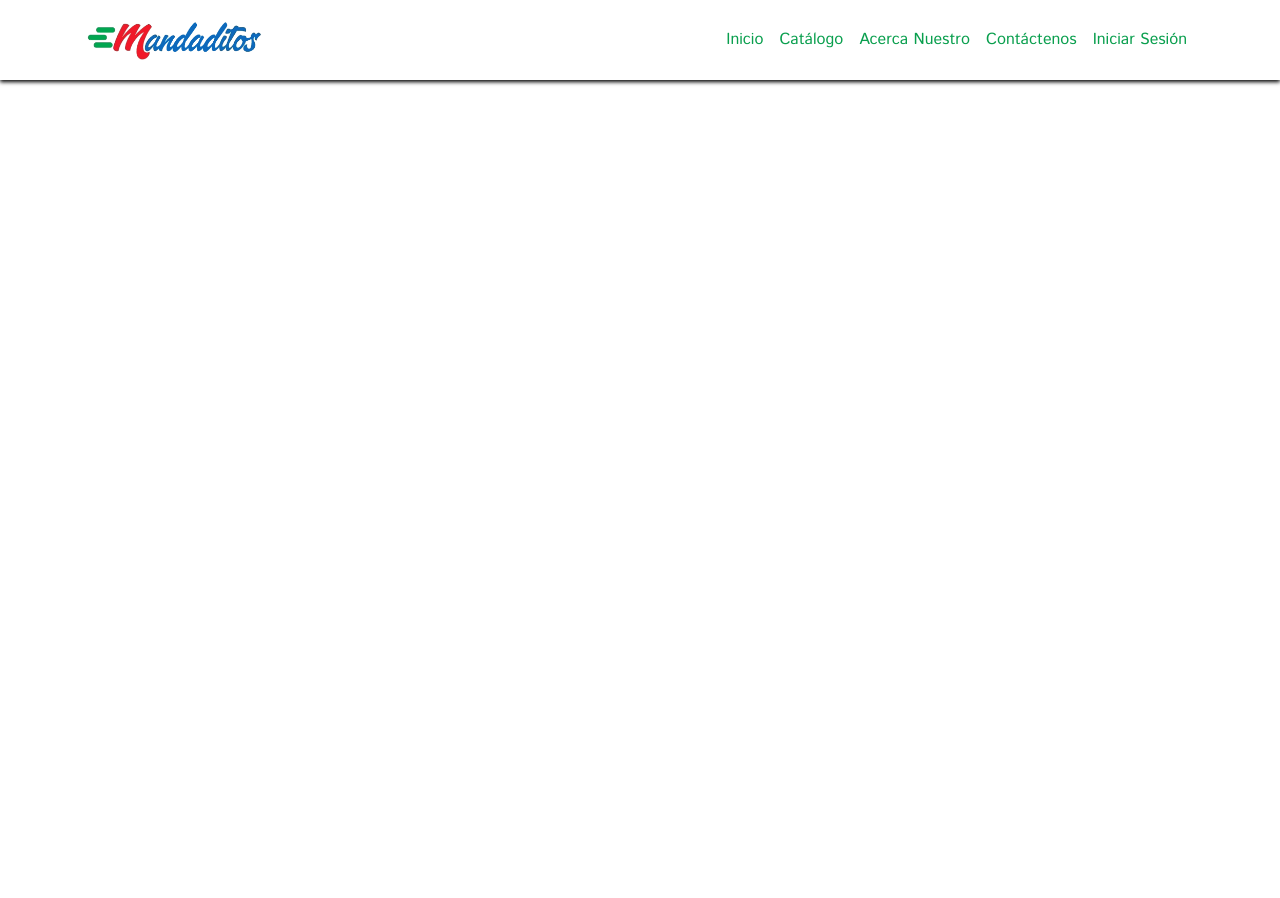
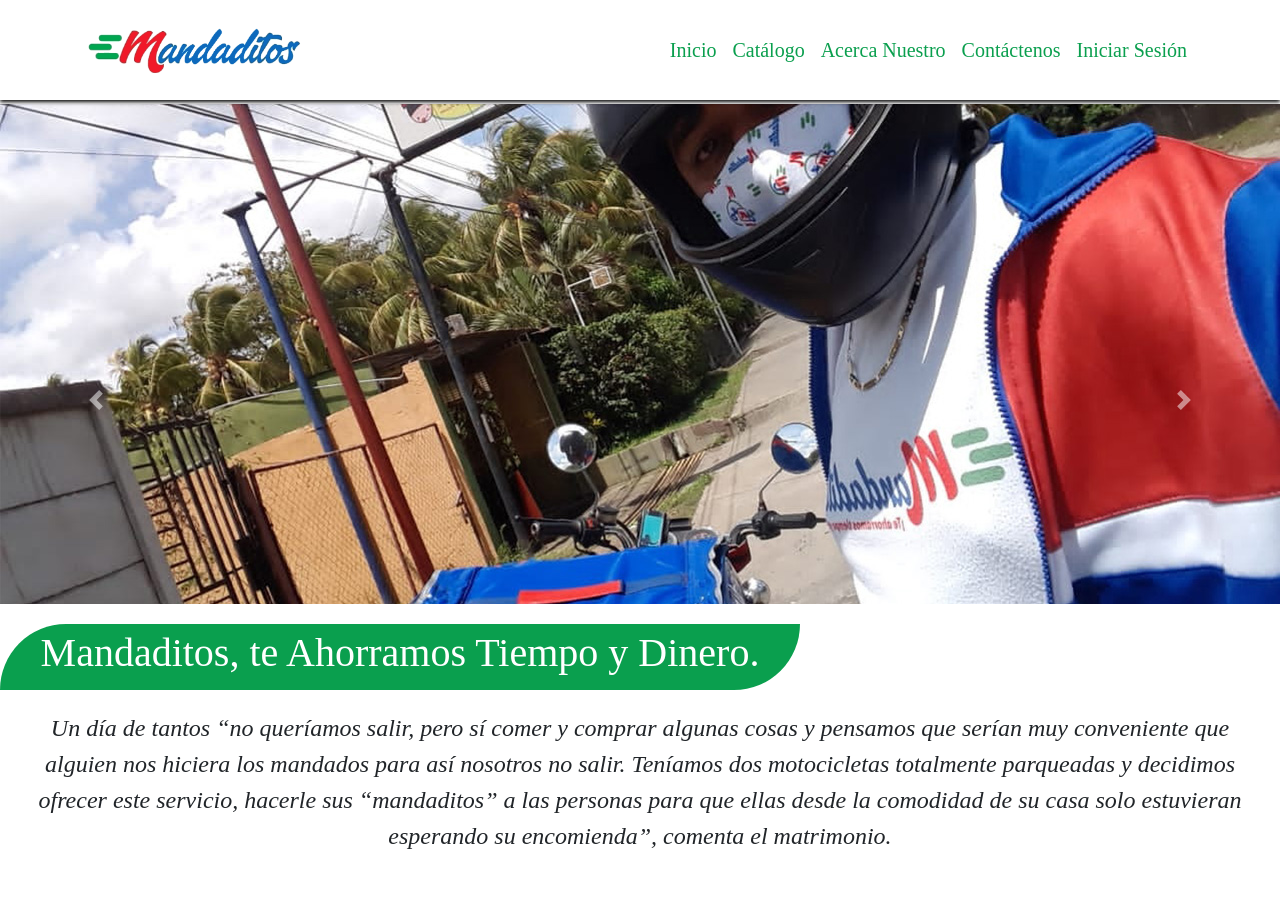
Before and after one commit to CheloB21/Desarrollo, a PHP site: page / in a window 1280 px wide. Before the commit the page ends 85 px from the top, so only its background shows below. Run offline with PHP 8.4, Linux system fonts and the light colour scheme; some libraries are stand-ins or nearby versions.

Commit message:
Se agrego carrusel

```diff
--- a/Index.html
+++ b/Index.html
@@ -22,7 +22,7 @@
 </head>
 
 <body>
-    <nav id="menu" class="navbar navbar-expand-lg navbar-light bg.light">
+    <nav id="menu" class="navbar navbar-expand-lg navbar-light bg.light fixed-top">
         <div class="container">
             <a class="navbar-brand" href="#"><img src="Imagenes/Logo.png" class="Logo" alt="Logotipo"></a>
             <button class="navbar-toggler" type="button" data-toggle="collapse" data-target="#navbarSupportedContent"
@@ -51,6 +51,59 @@
         </div>
     </nav>
 
+    <div id="carouselExampleControls" class="carousel slide topmargin-lg" data-ride="carousel">
+        <div class="carousel-inner">
+          <div class="carousel-item active">
+            <img class="d-block w-100 largofotos" src="Imagenes/carrusel1.jpg" alt="First slide">
+          </div>
+          <div class="carousel-item">
+            <img class="d-block w-100 largofotos" src="Imagenes/Carrusel2.jpg" alt="Second slide">
+          </div>
+          <div class="carousel-item">
+            <img class="d-block w-100 largofotos" src="Imagenes/Carrusel3.jpg" alt="Third slide">
+          </div>
+        </div>
+        <div class="carousel-item">
+            <img class="d-block w-100 largofotos" src="Imagenes/Carrusel4.jpeg" alt="Fourth slide">
+          </div>
+        </div>
+        <a class="carousel-control-prev" href="#carouselExampleControls" role="button" data-slide="prev">
+          <span class="carousel-control-prev-icon" aria-hidden="true"></span>
+          <span class="sr-only">Previous</span>
+        </a>
+        <a class="carousel-control-next" href="#carouselExampleControls" role="button" data-slide="next">
+          <span class="carousel-control-next-icon" aria-hidden="true"></span>
+          <span class="sr-only">Next</span>
+        </a>
+      </div>
+
+      <div id="Quienessomos" class="encabezado cuadrado">
+           <h1>
+               Mandaditos, te Ahorramos Tiempo y Dinero.
+           </h1>
+      </div>
+      <div id="Misión" class="textocuerpo">
+            <p>
+                Un día de tantos “no queríamos salir, pero sí comer y comprar algunas cosas y
+                pensamos que serían muy conveniente que alguien nos hiciera los mandados para así nosotros no salir.
+                Teníamos dos motocicletas totalmente parqueadas y decidimos ofrecer este servicio,
+                hacerle sus “mandaditos” a las personas para que ellas desde la comodidad de su casa solo estuvieran
+                esperando su encomienda”, comenta el matrimonio.
+            </p>
+      </div>
+
+      <div class="row">
+            <div class="col-md-6">
+                <div class="promociones">
+                    <div class="detalles">
+                    </div>
+                    <img src="" alt="">
+                </div>
+            </div>
+      </div>
+
+
+
     <!-- Optional JavaScript; choose one of the two! Xd-->
 
     <!-- Option 1: Bootstrap Bundle with Popper -->
@@ -64,13 +117,14 @@
     <script src="https://maxcdn.bootstrapcdn.com/bootstrap/4.0.0/js/bootstrap.min.js"
         integrity="sha384-JZR6Spejh4U02d8jOt6vLEHfe/JQGiRRSQQxSfFWpi1MquVdAyjUar5+76PVCmYl"
         crossorigin="anonymous"></script>
-    <!-- Option 2: Separate Popper and Bootstrap JS -->
-    <!--
+    <!-- Option 2: Separate Popper and Bootstrap JS
+
     <script src="https://cdn.jsdelivr.net/npm/@popperjs/core@2.10.2/dist/umd/popper.min.js" integrity="sha384-7+zCNj/IqJ95wo16oMtfsKbZ9ccEh31eOz1HGyDuCQ6wgnyJNSYdrPa03rtR1zdB" crossorigin="anonymous"></script>
     <script src="https://cdn.jsdelivr.net/npm/bootstrap@5.1.3/dist/js/bootstrap.min.js" integrity="sha384-QJHtvGhmr9XOIpI6YVutG+2QOK9T+ZnN4kzFN1RtK3zEFEIsxhlmWl5/YESvpZ13" crossorigin="anonymous"></script>
-    -->
+
     <script type="module" src="https://unpkg.com/ionicons@5.5.2/dist/ionicons/ionicons.esm.js">
     </script>
-    <script nomodule src="https://unpkg.com/ionicons@5.5.2/dist/ionicons/ionicons.js"></script>
+    <script nomodule src="https://unpkg.com/ionicons@5.5.2/dist/ionicons/ionicons.js"></script>-->
 </body>
+
 </html>
--- a/Style.css
+++ b/Style.css
@@ -1,30 +1,63 @@
 body {
-	font-family: 'Istok Web', sans-serif;
+	font-family: 'IstokWeb';}
+
+	.encabezado{
+		margin-top: 20px;
+		margin-bottom: 20px;
+		text-align: center;
+		font-size: 30px;
+		font-style: bold;
+		color: #ffffff;
+	}
+
+	.cuadrado{
+		border-top-left-radius: 160px;
+		border-bottom-right-radius: 160px;
+		padding:5px;
+		background-color: #0a9f4e;
+		width: 800px;
+	}
+
+	.textocuerpo{
+		font-size: 24px;
+		text-align: center;
+		margin: 20px;
+		font-style: italic;
+	}
+
+.topmargin-lg {
+	margin-top: 104px;
 }
 
 .navbar {
 	background-color: #ffffff;
 	box-shadow: 0 2px 4px 0 #000000;
-	min-height: 80px;
+	min-height: 100px;
+}
+
+.largofotos{
+	height: 500px;
 }
 
 .navbar .nav-item .nav-link{
 	color: #0a9f4e;
-	font-size: 16px;
+	font-size: 20px;
 }
 
 .navbar .nav-item .nav-link:hover{
 	color: #eb1d1f;
-	font-size: 16px;
+	font-size: 23px;
+	font-variant: initial;
 }
 
 .Logo{
-	min-width: 160px;
-	max-width: 180px;
+	min-width: 200px;
+	max-width: 220px;
 }
 
 .navbar-toggler-icon {font-size: 40;}
 .navbar-toggler-icon:focus {outline: none;}
+
 
 
 /*@media(max-width:400px) {
```
Also changed, not shown: Fuentes/OFL.txt (added, +94 -0 lines), Fuentes/IstokWeb-Bold.ttf (added), Fuentes/IstokWeb-BoldItalic.ttf (added), Fuentes/IstokWeb-Italic.ttf (added), Fuentes/IstokWeb-Regular.ttf (added), Imagenes/Carrusel2.jpg (added), Imagenes/Carrusel3.jpg (added), Imagenes/Carrusel4.jpeg (added), Imagenes/carrusel1.jpg (added).
